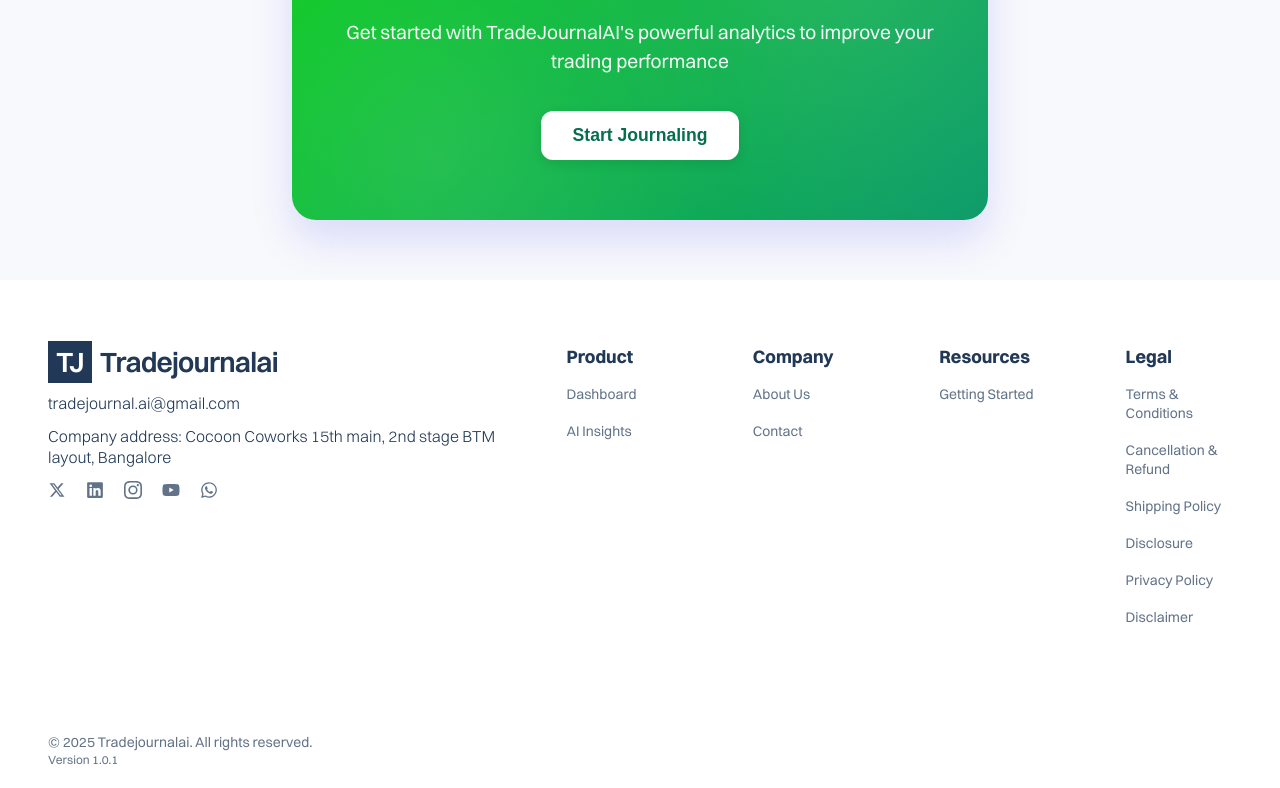
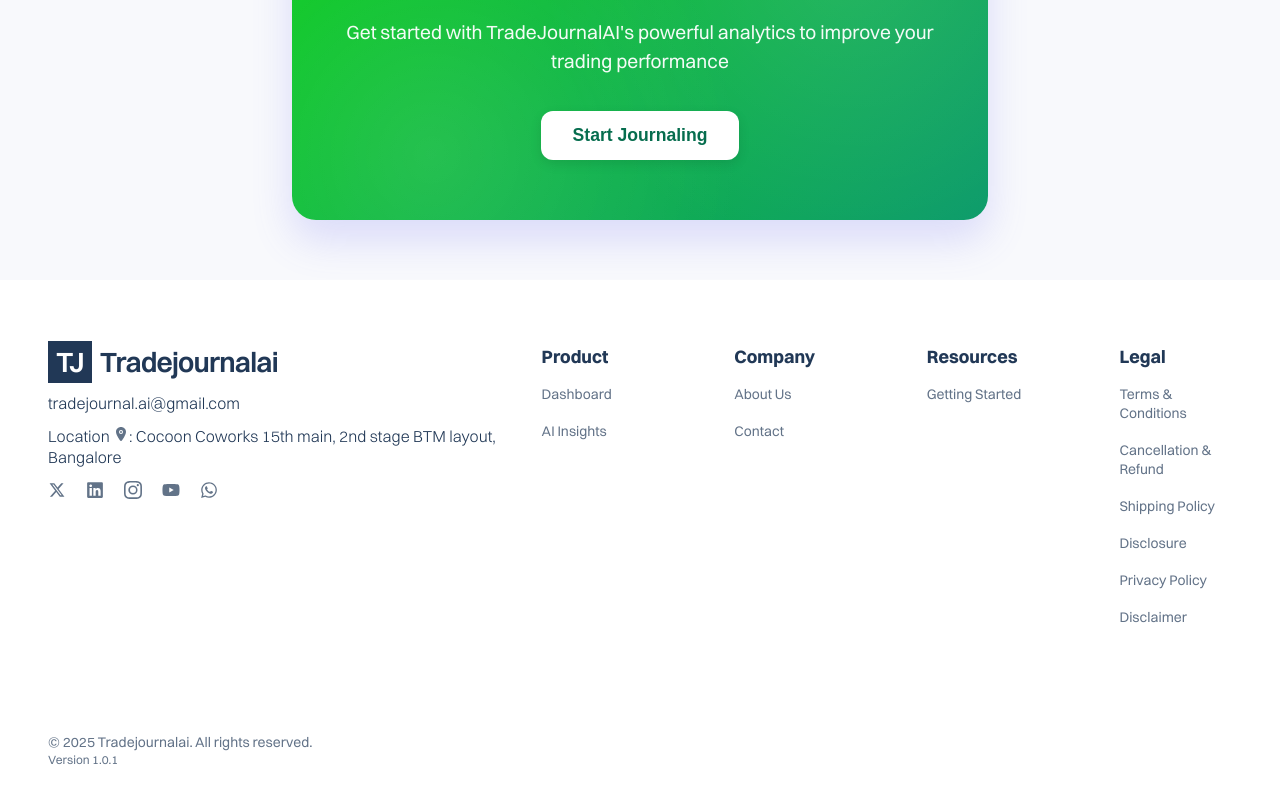
Before and after one commit to tradejournalai/tradejournal-frontend, a React (Vite) app: page / in a window 1280 px wide. Shown: the part 5422-6210 px from the top of the page. Built offline with nearby package versions, Linux system fonts and the light colour scheme; no server answers.

Commit message:
footer updated

```diff
--- a/src/components/Footer/Footer.module.css
+++ b/src/components/Footer/Footer.module.css
@@ -141,6 +141,15 @@
     font-size: 16px;
 }
 
+.location{
+    color: var(--hero-title);
+    font-weight: 300;
+    font-size: 16px;
+}
+.locIcon{
+    opacity: 0.7;
+}
+
 
 .version{
     font-size: 12px;
--- a/src/components/Footer/Footer.tsx
+++ b/src/components/Footer/Footer.tsx
@@ -4,7 +4,7 @@ import { RiTwitterXFill } from "react-icons/ri";
 import { BsInstagram } from "react-icons/bs";
 import { FaWhatsapp } from "react-icons/fa";
 import { Link } from 'react-router-dom';
-// import { IoLocation } from "react-icons/io5";
+import { IoLocation } from "react-icons/io5";
 
 
 const Footer = () => {
@@ -14,7 +14,7 @@ const Footer = () => {
         <div className={Styles.footerLogo}>
           <p className={Styles.logo}><span className={Styles.TJLogo}>TJ</span>Tradejournalai</p>
           <p className={Styles.email}>tradejournal.ai@gmail.com</p>
-          <p className={Styles.email}>Company address: Cocoon Coworks 15th main, 2nd stage BTM layout, Bangalore</p>
+          <p className={Styles.location}>Location <span className={Styles.locIcon}><IoLocation/></span>: Cocoon Coworks 15th main, 2nd stage BTM layout, Bangalore</p>
 
           <div className={Styles.socials}>
             <a target='_blank' href="https://x.com/tradejournal_ai?t=ig9DqGrD_kHbF0yWEUecTg&s=09" aria-label="Twitter"><RiTwitterXFill /></a>
```
